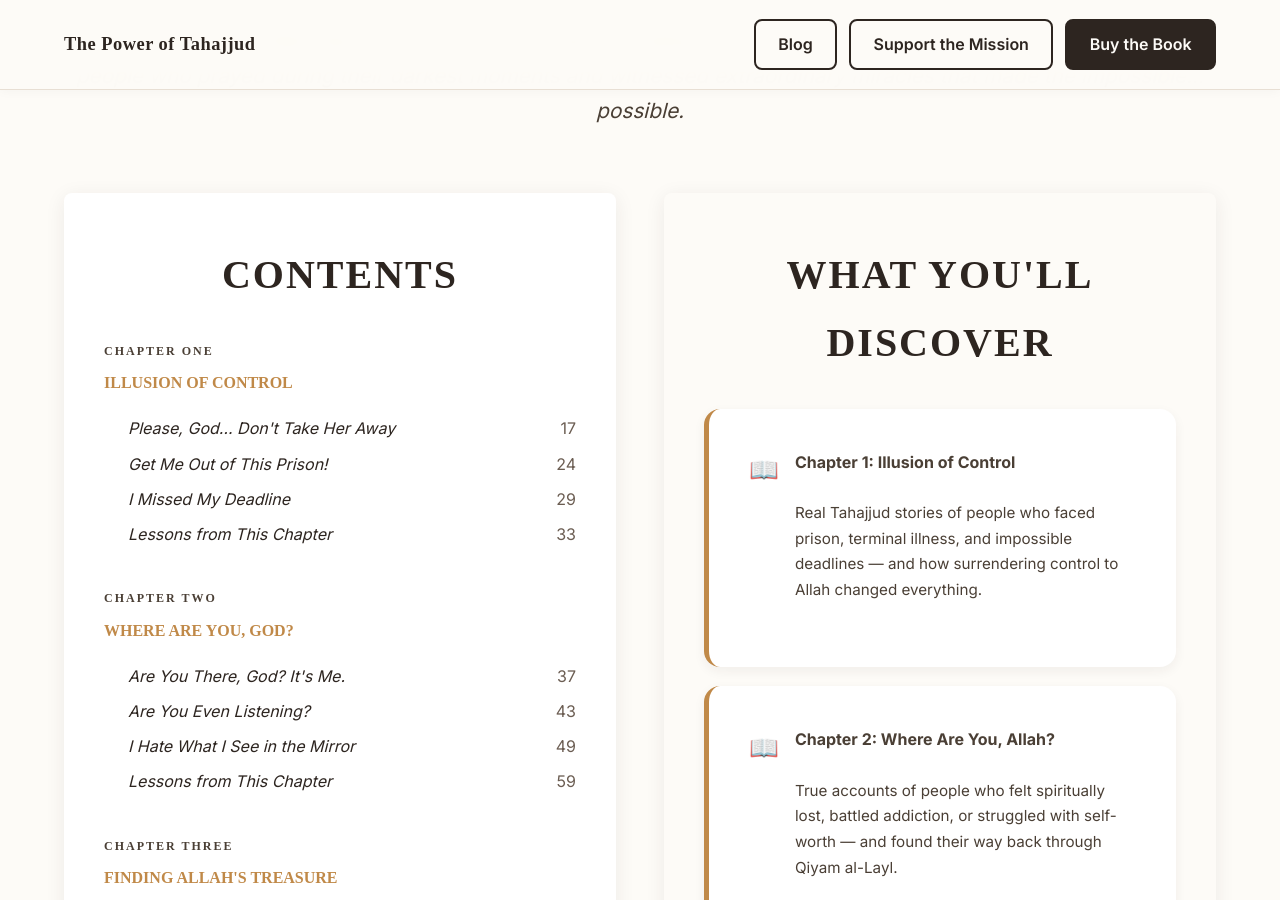
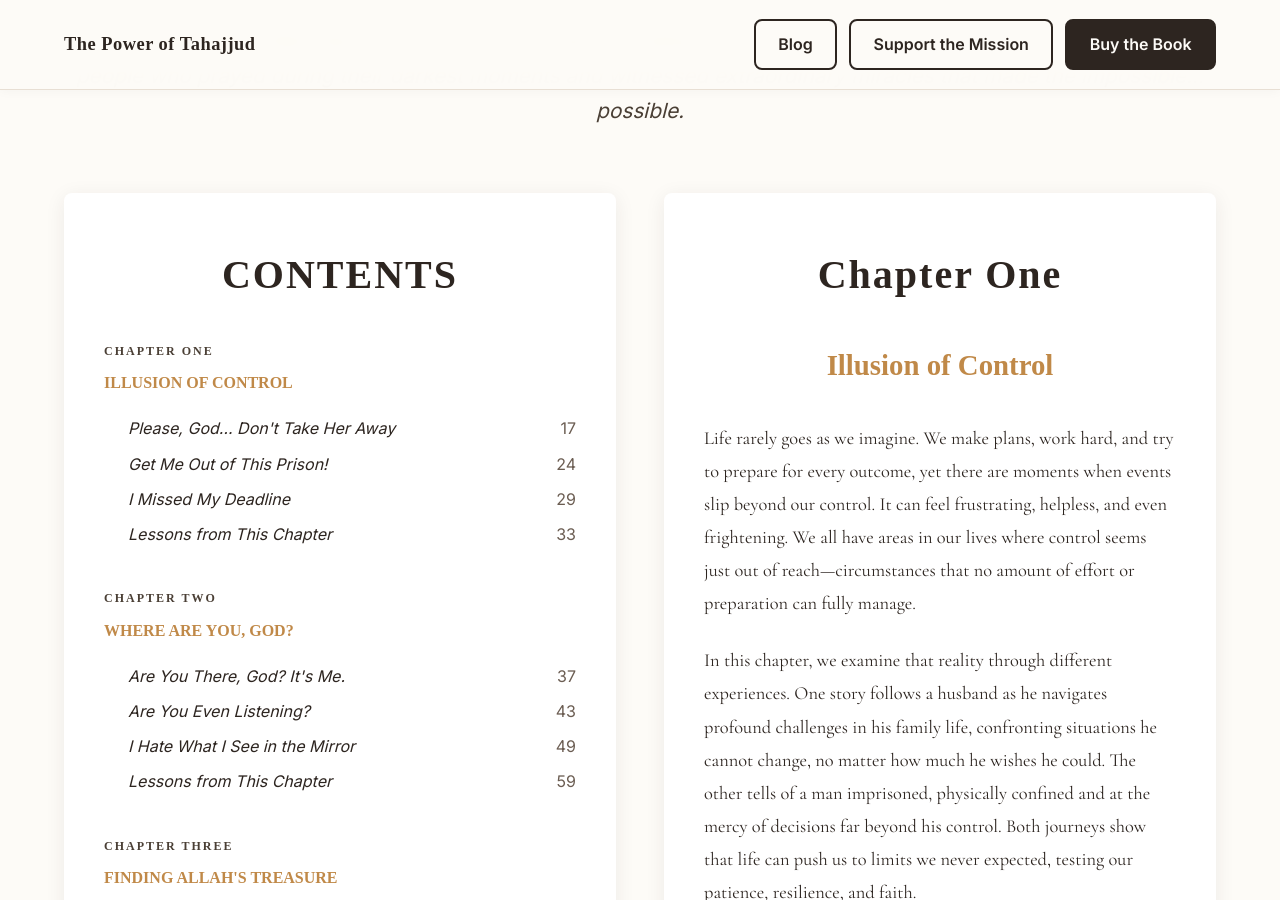
Before and after one commit to Omnitryx-Inc/tahajjud-fe-main, a Jekyll site: the page built from pages/index.html, in a window 1280 px wide and 900 px high, scrolled down 2295 px. Built offline with Jekyll 4.4.1, drawn with Linux system fonts in a browser that asks for light colours; some web fonts are replaced; some of the changed text lies outside the part shown.

Commit message:
adjustments

```diff
--- a/assets/css/main.v1.2.css
+++ b/assets/css/main.v1.2.css
@@ -1,3 +1,15 @@
+.visually-hidden {
+	position: absolute;
+	width: 1px;
+	height: 1px;
+	padding: 0;
+	margin: -1px;
+	overflow: hidden;
+	clip: rect(0, 0, 0, 0);
+	white-space: nowrap;
+	border: 0;
+}
+
 @font-face {
 	font-family: "Allrounder Monument Test";
 	src: url("https://db.onlinewebfonts.com/t/7f09473e2d90ede1aa176b58e021d609.eot");
--- a/pages/index.html
+++ b/pages/index.html
@@ -175,7 +175,7 @@ permalink: /
             </div> -->
 
             <!-- What You'll Discover -->
-            <div class="preview-page chapter-discovery">
+            <div class="preview-page chapter-discovery visually-hidden">
                 <h3 class="page-title">WHAT YOU'LL DISCOVER</h3>
                 <div class="chapter-cards">
                     <div class="chapter-card">
```
